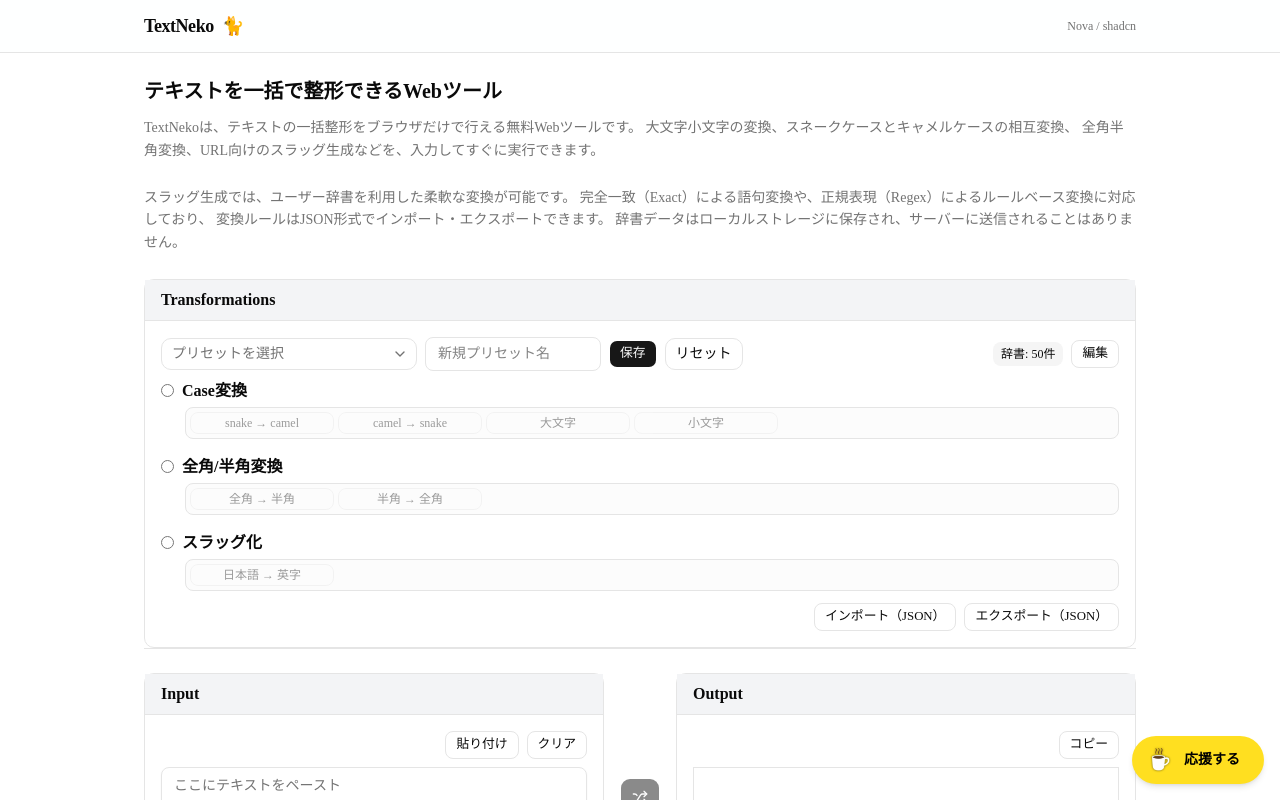
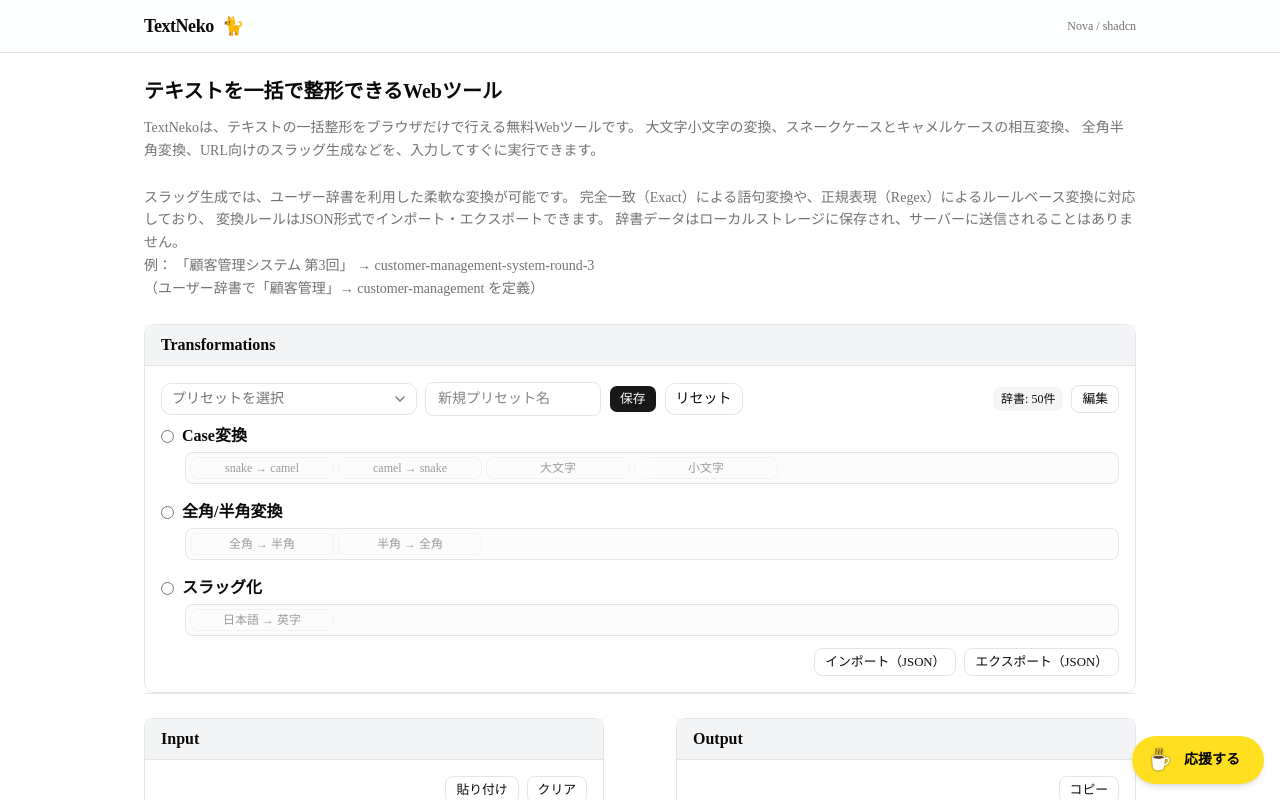
Before and after one commit to nacodea/TextNeko, a Next.js app: page / in a window 1280 px wide. Shown: the top 800 px of the page. Built offline with nearby package versions, Linux system fonts and the light colour scheme.

Commit message:
ツール説明文追加

```diff
--- a/src/app/page.tsx
+++ b/src/app/page.tsx
@@ -120,6 +120,10 @@ export default function Page() {
         完全一致（Exact）による語句変換や、正規表現（Regex）によるルールベース変換に対応しており、
         変換ルールはJSON形式でインポート・エクスポートできます。
         辞書データはローカルストレージに保存され、サーバーに送信されることはありません。
+        <br />
+        例： 「顧客管理システム 第3回」 → customer-management-system-round-3
+        <br />
+        （ユーザー辞書で「顧客管理」→ customer-management を定義）
       </p>
 
       <div className="bg-background/80 backdrop-blur border-b">
```
